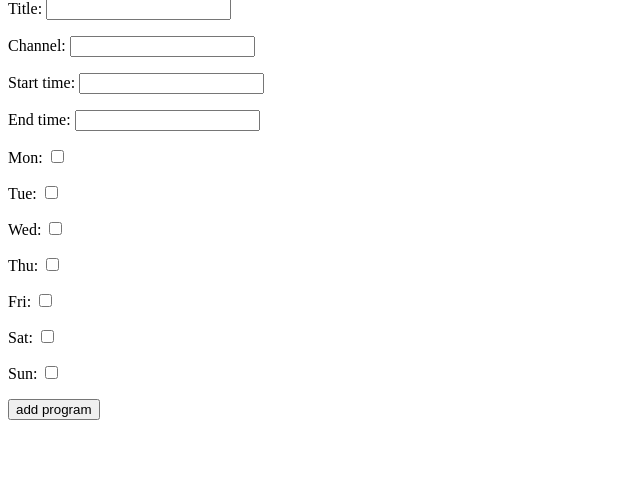
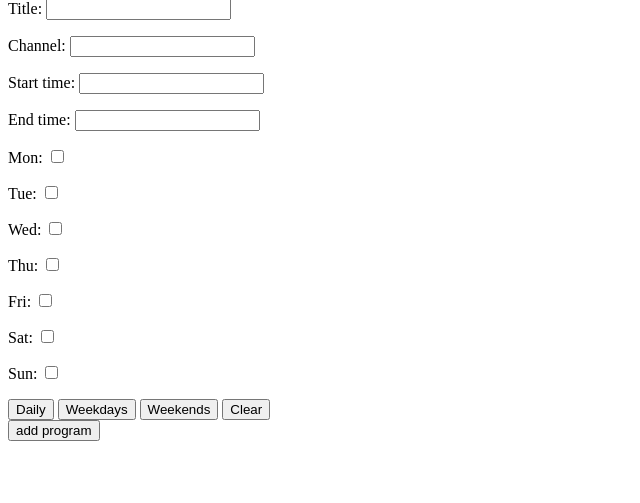
Before and after one commit to clede/Radiotrack, a Django app: page /add_program/ in a window 1280 px wide. Shown: the part 77-580 px from the top of the page, without its empty margins (0-640 px from the left). Run offline with Django 3.2, Linux system fonts and the light colour scheme.

Commit message:
Changes focused on forms and templates

```diff
--- a/radiotracking/models.py
+++ b/radiotracking/models.py
@@ -14,6 +14,9 @@ class Program(models.Model):
     sat = models.BooleanField()
     sun = models.BooleanField()
 
+    # String representation of days
+    day_string = models.CharField(default='', max_length=30)
+
     # Time (PT).
     # No attempt to account for DST, or time zones.
     start_time = models.TimeField()
--- a/radiotracking/templates/radiotracking/add_program.html
+++ b/radiotracking/templates/radiotracking/add_program.html
@@ -8,7 +8,53 @@
 
   {% csrf_token %}
   {{ form.as_p }}
+
+
+
+  <button type="button" onclick="daily(true)">Daily</button>
+  <button type="button" onclick="weekdays()">Weekdays</button>
+  <button type="button" onclick="weekends()">Weekends</button>
+  <button type="button" onclick="daily(false)">Clear</button>
+
+  <br>
+
   <button name="submit">add program</button>
 </form>
 
+<script>
+function weekdays() {
+  var monFri = ["id_mon", "id_tue", "id_wed", "id_thu", "id_fri"];
+	var satSun = ["id_sat", "id_sun"];
+	// Check weekdays.
+	for(var i = 0; i < monFri.length; i++) {
+	    document.getElementById(monFri[i]).checked = true;
+	}
+	// Uncheck weekends.
+	for(var i = 0; i < satSun.length; i++) {
+	    document.getElementById(satSun[i]).checked = false;
+	}
+}
+
+function weekends() {
+  var monFri = ["id_mon", "id_tue", "id_wed", "id_thu", "id_fri"];
+	var satSun = ["id_sat", "id_sun"];
+	// Check weekends.
+	for(var i = 0; i < satSun.length; i++) {
+	    document.getElementById(satSun[i]).checked = true;
+	}
+  // Uncheck weekdays.
+	for(var i = 0; i < monFri.length; i++) {
+	    document.getElementById(monFri[i]).checked = false;
+	}
+}
+
+function daily(checkStatus) {
+    var wholeWeek = ["id_mon", "id_tue", "id_wed", "id_thu", "id_fri",
+                     "id_sat", "id_sun"];
+    for(var i = 0; i < wholeWeek.length; i++) {
+	    document.getElementById(wholeWeek[i]).checked = checkStatus;
+	}
+}
+</script>
+
 {% endblock content %}
--- a/radiotracking/templates/radiotracking/base.html
+++ b/radiotracking/templates/radiotracking/base.html
@@ -1,6 +1,18 @@
+<html>
+
+<head>
+  <title>RadioTrack</title>
+</head>
+
+<body>
+
 <p>
   <a href="{% url 'radiotracking:index' %}">RadioTrack</a> -
   <a href="{% url 'radiotracking:programs' %}">Programs</a>
 </p>
 
 {% block content %} {% endblock content %}
+
+</body>
+
+</html>
```
Also changed, not shown: radiotracking/templates/radiotracking/programs.html (+8 -2 lines).
